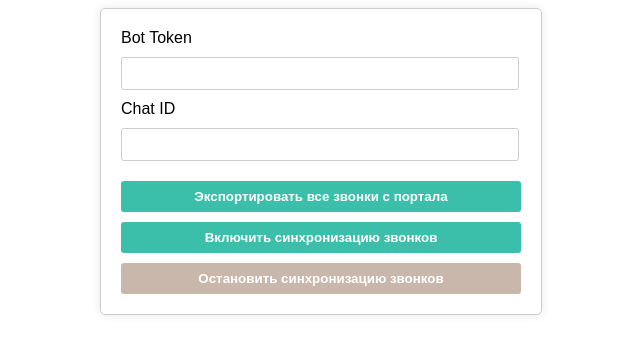
After one commit to hlopikit/is_demo, a Django app: page /calls_to_telegram/send_call_info/ in a window 1280 px wide. The commit adds this page. Shown: the top 354 px of the page, without its empty margins (319-959 px from the left). Run offline with Django 3.2, Linux system fonts and the light colour scheme.

Commit message:
-new app "calls to telegram" added

```diff
--- /dev/null
+++ b/calls_to_telegram/static/js/sync.js
@@ -0,0 +1,133 @@
+const exportUrl = document.getElementById('exportButton').getAttribute('data-export-url');
+const syncUrl = document.getElementById('syncButton').getAttribute('data-sync-url');
+
+let syncIntervalId = null;
+let syncActive = false;
+
+function toggleButtonStates(syncActive) {
+    const exportButton = document.getElementById('exportButton');
+    const syncButton = document.getElementById('syncButton');
+    const stopSyncButton = document.getElementById('stopSyncButton');
+    if (syncActive) {
+        exportButton.disabled = true;
+        syncButton.disabled = true;
+        stopSyncButton.disabled = false;
+    } else {
+        exportButton.disabled = false;
+        syncButton.disabled = false;
+        stopSyncButton.disabled = true;
+    }
+}
+
+function toggleButtonColors(syncActive) {
+    const exportButton = document.getElementById('exportButton');
+    const syncButton = document.getElementById('syncButton');
+    const stopSyncButton = document.getElementById('stopSyncButton');
+
+    if (syncActive) {
+        syncButton.classList.remove('start-active');
+        syncButton.classList.add('inactive');
+
+        stopSyncButton.classList.remove('inactive')
+        stopSyncButton.classList.add('stop-active')
+
+        exportButton.classList.remove('start-active')
+        exportButton.classList.add('inactive')
+    } else {
+        syncButton.classList.remove('inactive');
+        syncButton.classList.add('start-active');
+
+        stopSyncButton.classList.remove('stop-active')
+        stopSyncButton.classList.add('inactive')
+
+        exportButton.classList.remove('inactive')
+        exportButton.classList.add('start-active')
+    }
+}
+
+document.addEventListener('DOMContentLoaded', () => {
+    const exportButton = document.getElementById('exportButton');
+    const syncButton = document.getElementById('syncButton');
+    const stopSyncButton = document.getElementById('stopSyncButton');
+
+    toggleButtonStates(syncActive);
+    toggleButtonColors(syncActive);
+
+    exportButton.addEventListener('click', () => {
+        const botToken = document.getElementById('bot_token').value;
+        const chatId = document.getElementById('calls_chat_id').value;
+        exportCallsToTelegram(botToken, chatId);
+    });
+
+    syncButton.addEventListener('click', () => {
+        const botToken = document.getElementById('bot_token').value;
+        const chatId = document.getElementById('calls_chat_id').value;
+        keepCallInfoSynced(botToken, chatId);
+
+        syncActive = true;
+        toggleButtonColors(syncActive);
+        toggleButtonStates(syncActive);
+        console.log("Button states changed due to synchronization start.")
+    });
+
+    stopSyncButton.addEventListener('click', () => {
+        stopCallInfoSync();
+
+        syncActive = false;
+        toggleButtonColors(syncActive);
+        toggleButtonStates(syncActive);
+        console.log("Button states changed due to synchronization interruption.")
+    });
+
+
+});
+
+function exportCallsToTelegram(botToken, chatId) {
+    fetch(exportUrl, {
+        method: 'POST',
+        headers: {
+            'Content-Type': 'application/x-www-form-urlencoded',
+            'X-CSRFToken': document.querySelector('[name=csrfmiddlewaretoken]').value
+        },
+        body: new URLSearchParams({
+            'bot_token': botToken,
+            'calls_chat_id': chatId
+        })
+    })
+    .then(response => response.text())
+    .then(data => {
+        console.log(data);
+    })
+    .catch(error => {
+        console.error(error);
+    });
+}
+
+function keepCallInfoSynced(botToken, chatId) {
+    syncIntervalId = setInterval(() => {
+        fetch(syncUrl, {
+            method: 'POST',
+            headers: {
+                'Content-Type': 'application/x-www-form-urlencoded',
+                'X-CSRFToken': document.querySelector('[name=csrfmiddlewaretoken]').value
+            },
+            body: new URLSearchParams({
+                'bot_token': botToken,
+                'calls_chat_id': chatId
+            })
+        })
+        .then(response => response.text())
+        .then(data => {
+            console.log(data);
+        })
+        .catch(error => {
+            console.error(error);
+        });
+    }, 10000);
+    console.log("Continuous synchronization started.")
+}
+
+function stopCallInfoSync() {
+    clearInterval(syncIntervalId);
+    console.log("Continuous synchronization interrupted.");
+}
--- /dev/null
+++ b/calls_to_telegram/templates/send_button_page.html
@@ -0,0 +1,79 @@
+{% load static %}
+<!DOCTYPE html>
+<html lang="en">
+<head>
+    <meta charset="UTF-8">
+    <title>Title</title>
+    <style>
+        body {
+            font-family: Arial, sans-serif;
+        }
+        form {
+            max-width: 400px;
+            margin: 0 auto;
+            padding: 20px;
+            border: 1px solid #ccc;
+            border-radius: 5px;
+            box-shadow: 0 0 10px rgba(0, 0, 0, 0.1);
+        }
+
+        label {
+            display: block;
+            margin-bottom: 5px;
+        }
+
+        input[type="text"] {
+            width: 95%;
+            padding: 8px;
+            border: 1px solid #ccc;
+            border-radius: 3px;
+            margin-bottom: 10px;
+            margin-top: 5px;
+        }
+
+        input[type="button"] {
+            padding: 8px 15px;
+            margin-top: 10px;
+            border: none;
+            border-radius: 3px;
+            cursor: pointer;
+            color: #fff;
+            font-weight: bold;
+            transition: background-color 0.3s;
+        }
+
+        .start-active {
+            background-color: #3bbfab;
+        }
+        .stop-active {
+            background-color: #d16088;
+        }
+        .inactive {
+            background-color: #c9b7ab;
+        }
+        #exportButton, #syncButton, #stopSyncButton {
+            width: 100%;
+        }
+    </style>
+</head>
+<body>
+    <form id="syncForm">
+        {% csrf_token %}
+        <label for="bot_token">Bot Token</label>
+        <input type="text" name="bot_token" id="bot_token" required>
+        <br>
+        <label for="calls_chat_id">Chat ID</label>
+        <input type="text" name="calls_chat_id" id="calls_chat_id" required>
+        <br>
+        <input type="button" id="exportButton" class="start-active" value="Экспортировать все звонки с портала">
+        <input type="button" id="syncButton" class="start-active" value="Включить синхронизацию звонков">
+        <input type="button" id="stopSyncButton" class="inactive" value="Остановить синхронизацию звонков">
+    </form>
+
+</body>
+<script>
+        document.getElementById('exportButton').setAttribute('data-export-url', "{% url 'export_calls' %}");
+        document.getElementById('syncButton').setAttribute('data-sync-url', "{% url 'keep_synced' %}");
+    </script>
+<script src="{% static "js/sync.js" %}"></script>
+</html>
--- /dev/null
+++ b/calls_to_telegram/urls.py
@@ -0,0 +1,8 @@
+from django.urls import path
+from .views.export_calls import export_calls
+from .views.keep_synced import keep_synced
+
+urlpatterns = [
+    path('send_call_info/', export_calls, name='export_calls'),
+    path('keep_synced/', keep_synced, name='keep_synced'),
+]
--- /dev/null
+++ b/calls_to_telegram/views/export_calls.py
@@ -0,0 +1,13 @@
+from django.shortcuts import render
+
+from integration_utils.bitrix24.bitrix_user_auth.main_auth import main_auth
+from calls_to_telegram.utils.utils import export_calls_to_telegram
+
+
+@main_auth(on_cookies=True)
+def export_calls(request):
+    if request.method == 'POST':
+        bot_token = request.POST.get('bot_token')
+        calls_chat_id = request.POST.get('calls_chat_id')
+        export_calls_to_telegram(bot_token, calls_chat_id)
+    return render(request, "send_button_page.html")
--- a/settings.py
+++ b/settings.py
@@ -47,7 +47,7 @@ INSTALLED_APPS = [
     'demo_data_in_bitrix',
     "sample_tg_bot",
     'audio_recognition',
-
+    'calls_to_telegram',
     'best_call_manager'
 ]
 
--- a/start/templates/top_menu.html
+++ b/start/templates/top_menu.html
@@ -19,4 +19,6 @@
     <a href="/audio_recognition/show_info/">Распознавание текста в аудио (для разработчиков)<br></a>
     <a href="/demo_data_in_bitrix/demo_data_form/">Приложение: "Импорт демоданных в Битрикс"<br></a>
     <a href="/best_call_manager/start_find_all_call/">Приложение "Лучший звонок менеджера за день"<br></a>
+    <a href="/calls_to_telegram/send_call_info/">Перенаправлять звонки в телеграм бота<br></a>
+
 </div>
--- a/urls.py
+++ b/urls.py
@@ -42,5 +42,6 @@ urlpatterns = [
     path('sample_tg_bot/', include('sample_tg_bot.urls')),
     path('audio_recognition/', include('audio_recognition.urls')),
     path('best_call_manager/', include('best_call_manager.urls')),
+    path('calls_to_telegram/', include('calls_to_telegram.urls')),
 
 ] + static(settings.MEDIA_URL, document_root=settings.MEDIA_ROOT)
```
Also changed, not shown: calls_to_telegram/utils/utils.py (added, +117 -0 lines), calls_to_telegram/views/keep_synced.py (added, +13 -0 lines), requirements.txt (+10 -1 lines), calls_to_telegram/__init__.py (added), calls_to_telegram/utils/__init__.py (added), calls_to_telegram/views/__init__.py (added).
